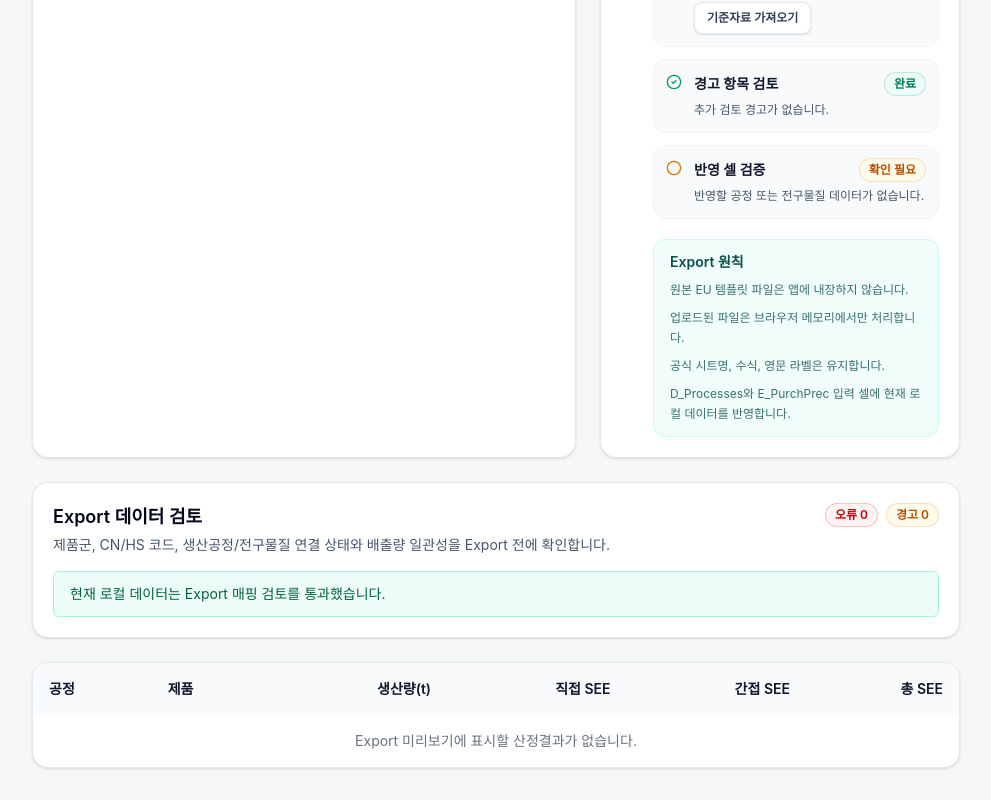
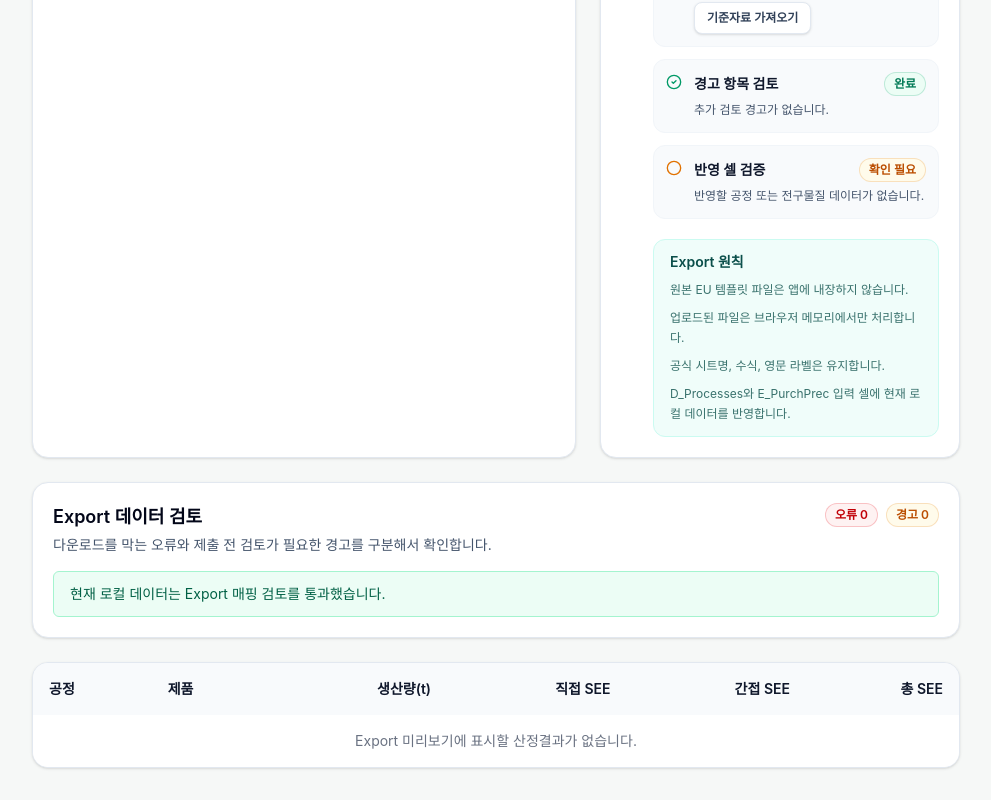
Before and after one commit to neod00/cbam-local-pwa, a Next.js app: page /export in a window 1280 px wide. Shown: the part 1643-2443 px from the top of the page, without its empty margins (288-1279 px from the left). Built offline with nearby package versions, Linux system fonts and the light colour scheme.

Commit message:
Clarify export readiness review

```diff
--- a/src/app/export/page.tsx
+++ b/src/app/export/page.tsx
@@ -194,6 +194,33 @@ export default function ExportPage() {
             validation,
         }),
         [backupStatus, readiness, templateFile, validation]
+    );
+    const issueAreaSummaries = useMemo(() => {
+        const summaryByArea = new Map<string, { errorCount: number; warningCount: number }>();
+
+        for (const issue of readiness.issues) {
+            const summary = summaryByArea.get(issue.area) ?? { errorCount: 0, warningCount: 0 };
+
+            if (issue.severity === 'error') {
+                summary.errorCount += 1;
+            } else {
+                summary.warningCount += 1;
+            }
+
+            summaryByArea.set(issue.area, summary);
+        }
+
+        return Array.from(summaryByArea.entries()).map(([area, summary]) => ({ area, ...summary }));
+    }, [readiness.issues]);
+    const sortedReadinessIssues = useMemo(
+        () => [...readiness.issues].sort((a, b) => {
+            if (a.severity !== b.severity) {
+                return a.severity === 'error' ? -1 : 1;
+            }
+
+            return a.area.localeCompare(b.area, 'ko-KR');
+        }),
+        [readiness.issues]
     );
 
     async function handleTemplateFileChange(file: File | undefined) {
@@ -471,7 +498,7 @@ export default function ExportPage() {
                     <div>
                         <h2 className="text-lg font-semibold text-slate-950">Export 데이터 검토</h2>
                         <p className="mt-1 text-sm text-slate-600">
-                            제품군, CN/HS 코드, 생산공정/전구물질 연결 상태와 배출량 일관성을 Export 전에 확인합니다.
+                            다운로드를 막는 오류와 제출 전 검토가 필요한 경고를 구분해서 확인합니다.
                         </p>
                     </div>
                     <div className="flex gap-2">
@@ -480,13 +507,26 @@ export default function ExportPage() {
                     </div>
                 </div>
 
+                {issueAreaSummaries.length > 0 && (
+                    <div className="mt-4 grid grid-cols-1 gap-2 md:grid-cols-2 xl:grid-cols-4">
+                        {issueAreaSummaries.map((summary) => (
+                            <div key={summary.area} className="rounded-xl border border-slate-200 bg-slate-50 px-3 py-3 text-sm">
+                                <p className="font-semibold text-slate-900">{summary.area}</p>
+                                <p className="mt-1 text-xs text-slate-600">
+                                    오류 {summary.errorCount}건 / 경고 {summary.warningCount}건
+                                </p>
+                            </div>
+                        ))}
+                    </div>
+                )}
+
                 {readiness.issues.length === 0 ? (
                     <div className="mt-4 rounded-md border border-emerald-200 bg-emerald-50 px-4 py-3 text-sm text-emerald-800">
                         현재 로컬 데이터는 Export 매핑 검토를 통과했습니다.
                     </div>
                 ) : (
                     <ul className="mt-4 divide-y divide-gray-100 rounded-md border border-gray-200">
-                        {readiness.issues.map((issue, index) => {
+                        {sortedReadinessIssues.map((issue, index) => {
                             const issueEditHref = getEuExportIssueEditHref(issue);
 
                             return (
@@ -500,7 +540,10 @@ export default function ExportPage() {
                                     />
                                     <div className="min-w-0 flex-1">
                                         <div>
-                                            <span className="font-medium text-gray-900">[{issue.area}]</span>{' '}
+                                            <StatusBadge tone={issue.severity === 'error' ? 'danger' : 'warning'}>
+                                                {issue.severity === 'error' ? '오류' : '경고'}
+                                            </StatusBadge>{' '}
+                                            <span className="ml-1 font-medium text-gray-900">[{issue.area}]</span>{' '}
                                             <span className="text-gray-700">{issue.message}</span>
                                         </div>
                                         {issueEditHref && (
@@ -508,7 +551,7 @@ export default function ExportPage() {
                                                 href={issueEditHref}
                                                 className="mt-2 inline-flex min-h-9 items-center rounded-lg border border-slate-200 bg-white px-3 py-1.5 text-xs font-semibold text-slate-700 shadow-sm transition hover:bg-slate-50"
                                             >
-                                                수정하기
+                                                해당 화면에서 수정
                                             </Link>
                                         )}
                                     </div>
```
Also changed, not shown: 1 other file (tests, documents, lock files or other folders).
